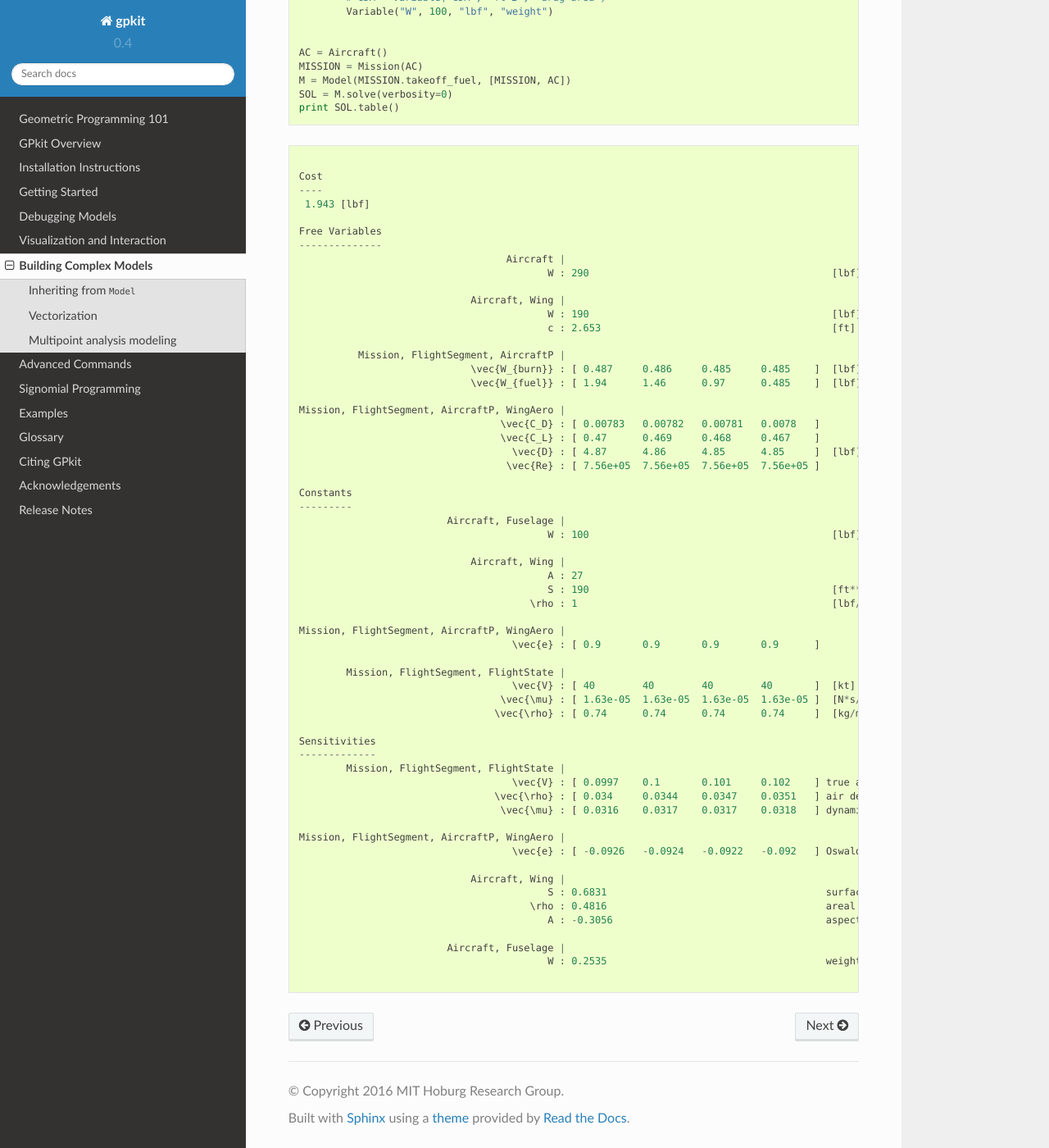
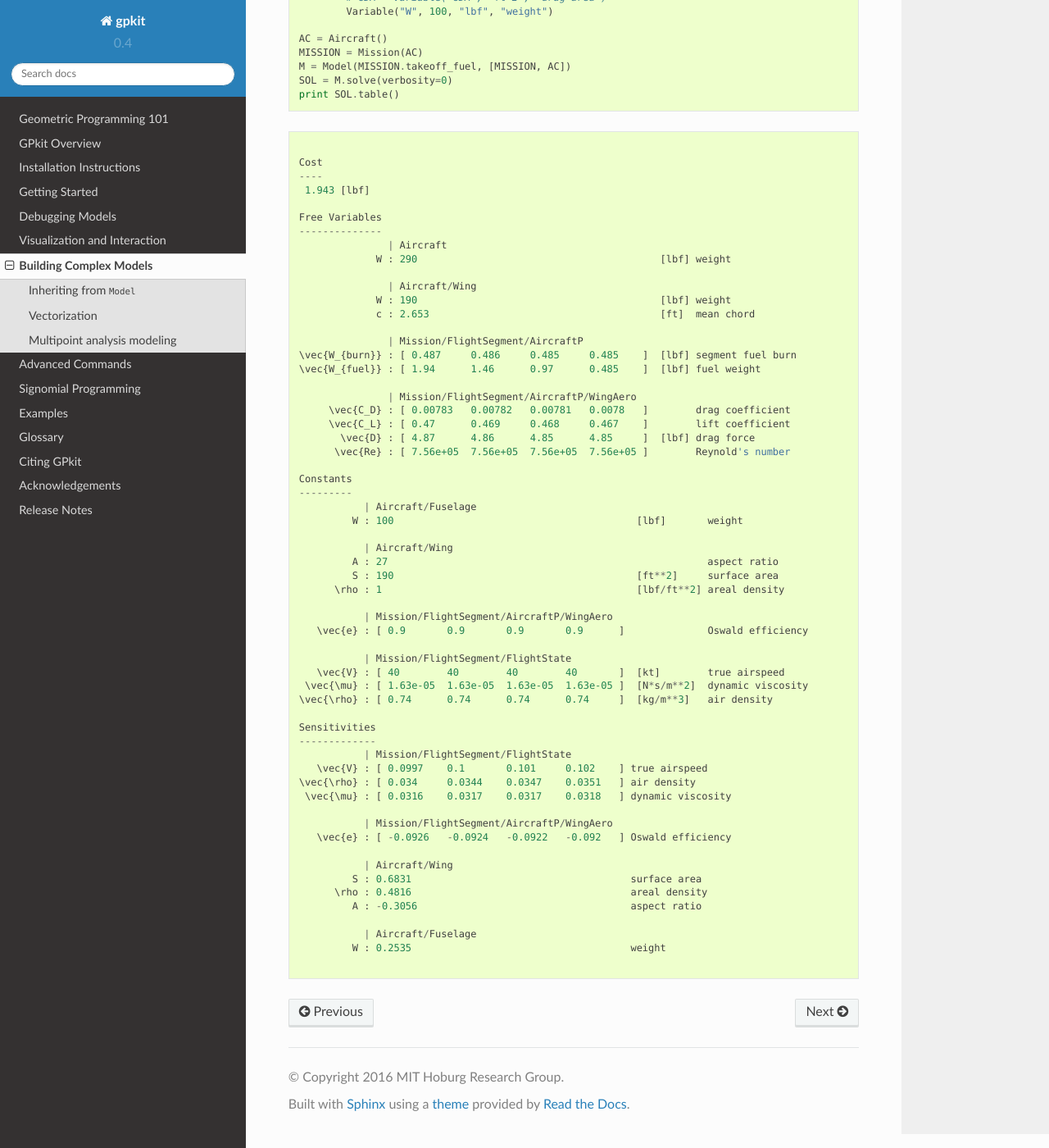
Before and after one commit to convexengineering/gpkit, a Sphinx documentation site: the page built from docs/source/modelbuilding.rst, in a window 1280 px wide and 1400 px high, scrolled down 4228 px. Shown: the whole window at 82% size. Built offline with Sphinx 7.4.7 and the Read the Docs theme 2.0.0, drawn with Linux system fonts in a browser that asks for light colours.

Commit message:
closes #868, more compact table printing

```diff
--- a/docs/source/examples/performance_modeling.py
+++ b/docs/source/examples/performance_modeling.py
@@ -113,7 +113,6 @@ class Fuselage(Model):
         # CDA = Variable("CDA", "ft^2", "drag area")
         Variable("W", 100, "lbf", "weight")
 
-
 AC = Aircraft()
 MISSION = Mission(AC)
 M = Model(MISSION.takeoff_fuel, [MISSION, AC])
--- a/docs/source/examples/performance_modeling_output.txt
+++ b/docs/source/examples/performance_modeling_output.txt
@@ -5,18 +5,18 @@ Cost
 
 Free Variables
 --------------
-                                   Aircraft |
+               | Aircraft
              W : 290                                         [lbf] weight
 
-                             Aircraft, Wing |
+               | Aircraft/Wing
              W : 190                                         [lbf] weight
              c : 2.653                                       [ft]  mean chord
 
-          Mission, FlightSegment, AircraftP |
+               | Mission/FlightSegment/AircraftP
 \vec{W_{burn}} : [ 0.487     0.486     0.485     0.485    ]  [lbf] segment fuel burn
 \vec{W_{fuel}} : [ 1.94      1.46      0.97      0.485    ]  [lbf] fuel weight
 
-Mission, FlightSegment, AircraftP, WingAero |
+               | Mission/FlightSegment/AircraftP/WingAero
      \vec{C_D} : [ 0.00783   0.00782   0.00781   0.0078   ]        drag coefficient
      \vec{C_L} : [ 0.47      0.469     0.468     0.467    ]        lift coefficient
        \vec{D} : [ 4.87      4.86      4.85      4.85     ]  [lbf] drag force
@@ -24,36 +24,36 @@ Mission, FlightSegment, AircraftP, WingAero |
 
 Constants
 ---------
-                         Aircraft, Fuselage |
+           | Aircraft/Fuselage
          W : 100                                         [lbf]       weight
 
-                             Aircraft, Wing |
+           | Aircraft/Wing
          A : 27                                                      aspect ratio
          S : 190                                         [ft**2]     surface area
       \rho : 1                                           [lbf/ft**2] areal density
 
-Mission, FlightSegment, AircraftP, WingAero |
+           | Mission/FlightSegment/AircraftP/WingAero
    \vec{e} : [ 0.9       0.9       0.9       0.9      ]              Oswald efficiency
 
-        Mission, FlightSegment, FlightState |
+           | Mission/FlightSegment/FlightState
    \vec{V} : [ 40        40        40        40       ]  [kt]        true airspeed
  \vec{\mu} : [ 1.63e-05  1.63e-05  1.63e-05  1.63e-05 ]  [N*s/m**2]  dynamic viscosity
 \vec{\rho} : [ 0.74      0.74      0.74      0.74     ]  [kg/m**3]   air density
 
 Sensitivities
 -------------
-        Mission, FlightSegment, FlightState |
+           | Mission/FlightSegment/FlightState
    \vec{V} : [ 0.0997    0.1       0.101     0.102    ] true airspeed
 \vec{\rho} : [ 0.034     0.0344    0.0347    0.0351   ] air density
  \vec{\mu} : [ 0.0316    0.0317    0.0317    0.0318   ] dynamic viscosity
 
-Mission, FlightSegment, AircraftP, WingAero |
+           | Mission/FlightSegment/AircraftP/WingAero
    \vec{e} : [ -0.0926   -0.0924   -0.0922   -0.092   ] Oswald efficiency
 
-                             Aircraft, Wing |
+           | Aircraft/Wing
          S : 0.6831                                     surface area
       \rho : 0.4816                                     areal density
          A : -0.3056                                    aspect ratio
 
-                         Aircraft, Fuselage |
+           | Aircraft/Fuselage
          W : 0.2535                                     weight
```
Also changed, not shown: docs/source/examples/relaxation_output.txt (+5 -5 lines), 1 other file. Lines whose indentation alone changed are shown as unchanged.
